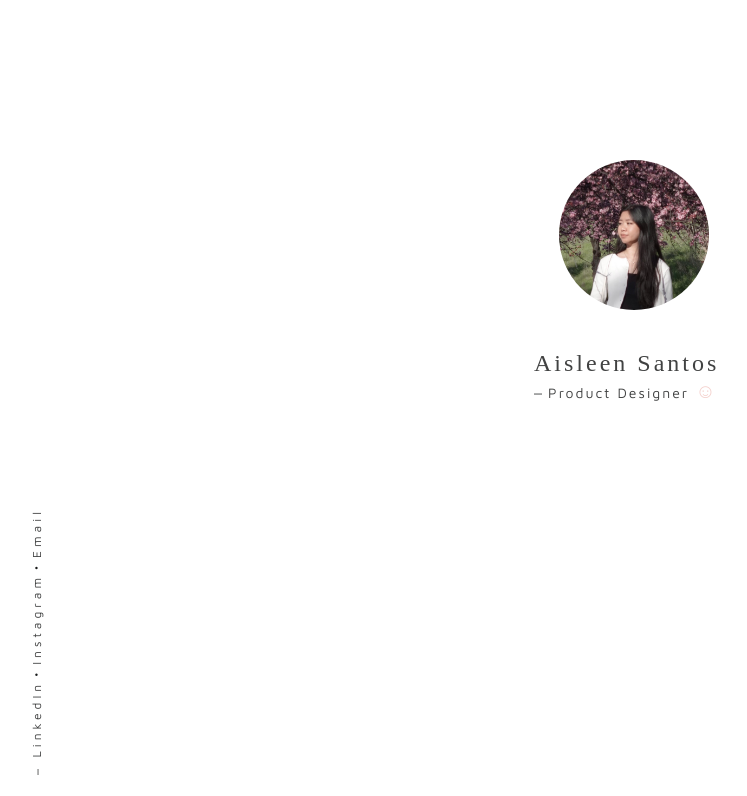
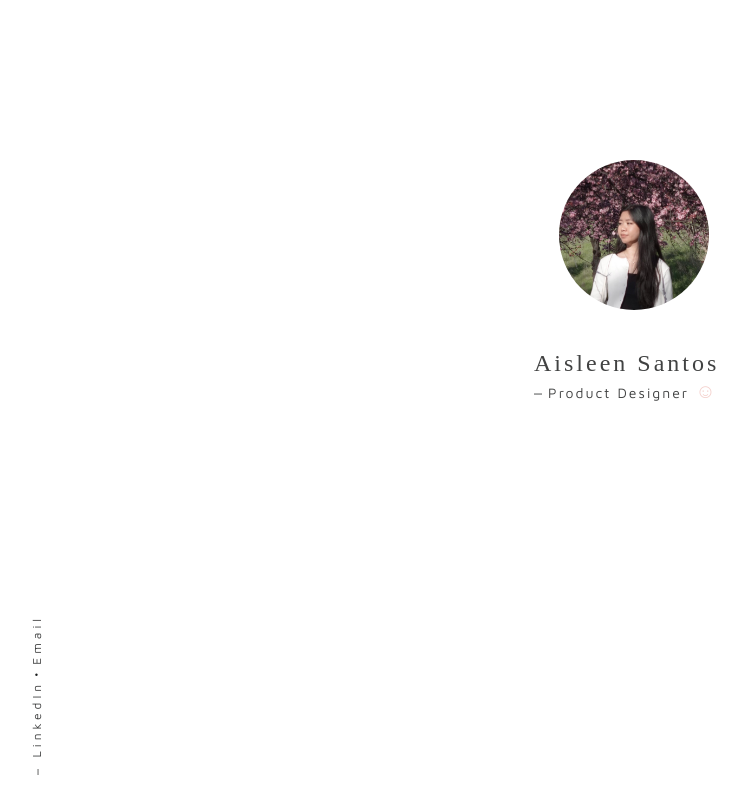
Before and after one commit to aisleen/aisleen, a plain HTML site: page index.html in a window 1280 px wide. Shown: the whole page, without its empty margins (6-753 px from the left). Drawn offline with Linux system fonts and the light colour scheme; a web font is replaced by a local one.

Commit message:
Update index.html
update sep 12

```diff
--- a/index.html
+++ b/index.html
@@ -15,7 +15,7 @@
 <body>
 <!---------- HEADER ------------>
 <header>
-  <p5>⎯ <a class="a3" href="https://www.linkedin.com/in/aisleensantos/" target="LinkedIn"><span>LinkedIn</span></a>・<a class="a3" href="https://www.instagram.com/aisee.eats/" target="Instagram"><span>Instagram</span></a>・<a class="a3" href="mailto:theaisleen22@gmail.com" target="Email"><span>Email</span></a></p5>
+  <p5>⎯ <a class="a3" href="https://www.linkedin.com/in/aisleensantos/" target="LinkedIn"><span>LinkedIn</span></a>・<a class="a3" href="mailto:theaisleen22@gmail.com" target="Email"><span>Email</span></a></p5>
 </header>
 
 <div class="container">
```
